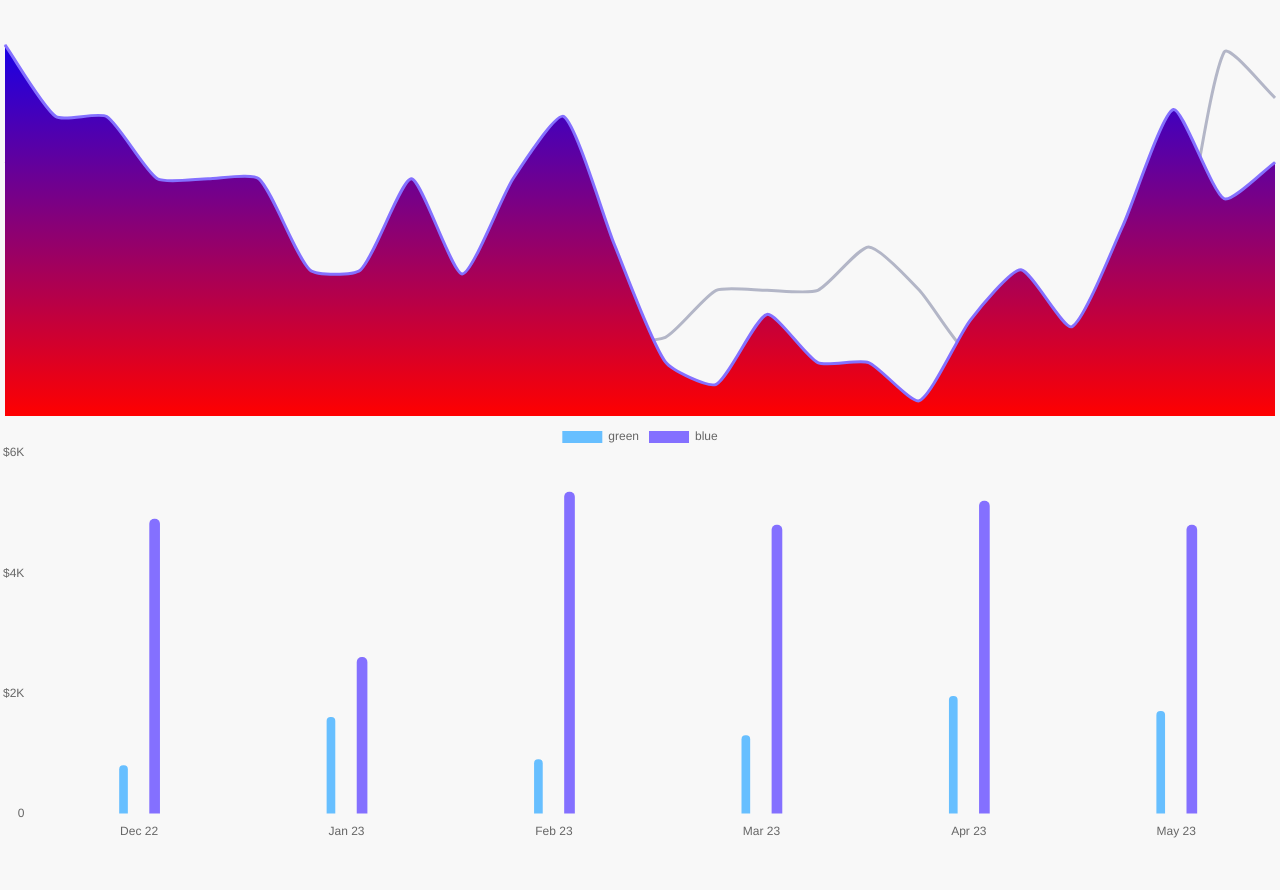
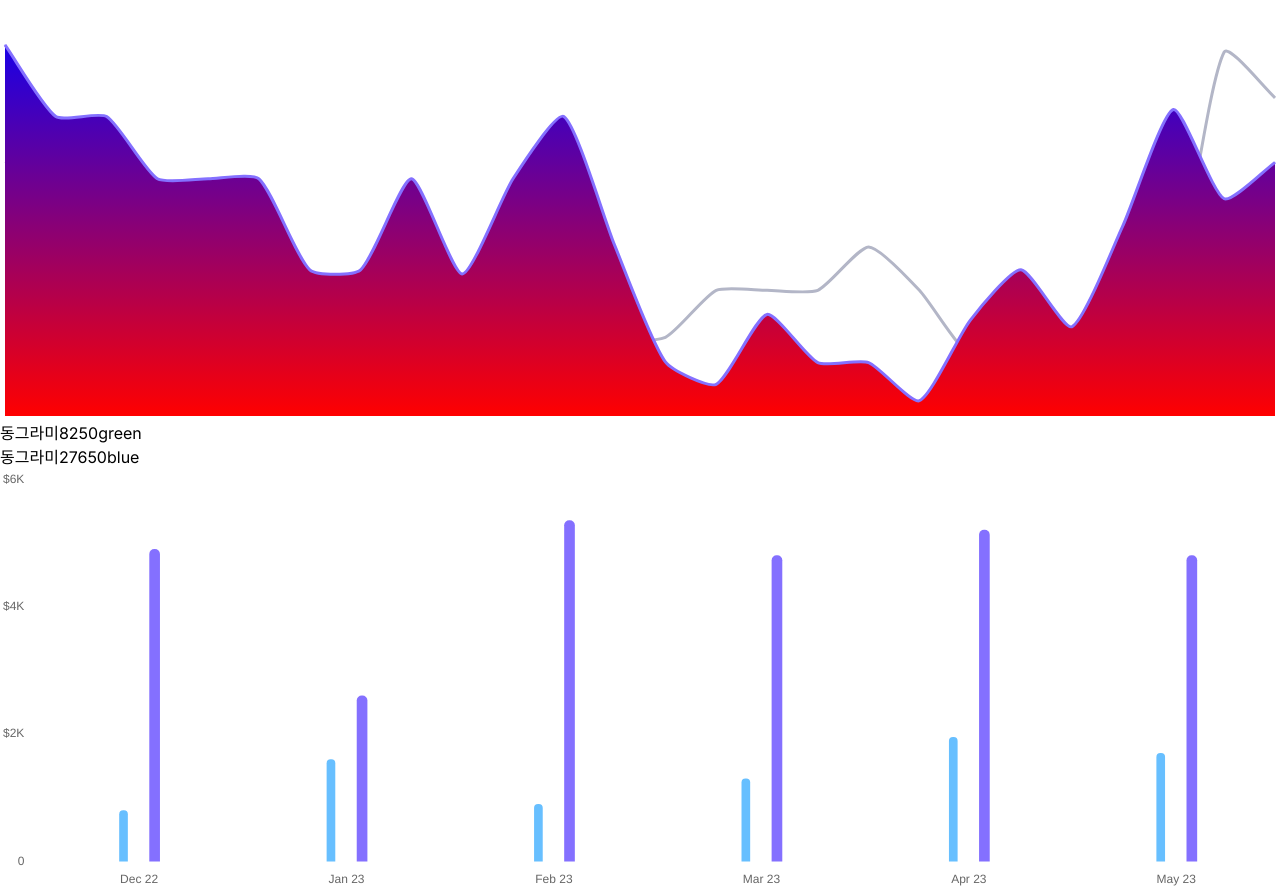
Before and after one commit to minngaeng/simple-dashboard, a Next.js app: page /chart01 in a window 1280 px wide. Before the commit the page ends 842 px from the top, so only its background shows below. Built offline with nearby package versions, Linux system fonts and the light colour scheme.

Commit message:
legend 만들기

```diff
--- a/app/globals.css
+++ b/app/globals.css
@@ -1,133 +1,4 @@
 /* global.css */
-
-/* CSS Reset */
-*,
-*::before,
-*::after {
-  box-sizing: border-box;
-  margin: 0;
-  padding: 0;
-}
-
-html {
-  line-height: 1.15; /* Improve text readability */
-  -webkit-text-size-adjust: 100%; /* Prevent font scaling in landscape */
-}
-
-body {
-  margin: 0;
-  font-family: -apple-system, BlinkMacSystemFont, 'Segoe UI', Roboto,
-    'Helvetica Neue', Arial, sans-serif;
-  background-color: #f8f8f8; /* Light background color */
-  color: #333; /* Dark text color */
-}
-
-/* Remove default button and input styles */
-button,
-input,
-textarea {
-  font-family: inherit;
-  font-size: inherit;
-}
-
-/* Improve media defaults */
-img,
-picture,
-video,
-canvas,
-svg {
-  display: block; /* Make media elements block-level */
-  max-width: 100%; /* Make images responsive */
-}
-
-/* Remove built-in form typography styles */
-input,
-button,
-textarea,
-select {
-  font: inherit;
-}
-
-/* Basic Accessibility Enhancements */
-html:focus-within {
-  scroll-behavior: smooth;
-}
-
-a {
-  text-decoration: none;
-  color: inherit;
-}
-
-a:hover {
-  text-decoration: underline;
-}
-
-/* Lists reset */
-ul,
-ol {
-  list-style: none;
-  padding: 0;
-  margin: 0;
-}
-
-/* Tables reset */
-table {
-  border-collapse: collapse;
-  border-spacing: 0;
-}
-
-/* Smooth scrolling */
-html {
-  scroll-behavior: smooth;
-}
-
-/* global.css */
-
-/* Flexbox centering */
-.fullscreen-center {
-  display: flex;
-  align-items: center;
-  justify-content: center;
-  height: 100vh;
-  width: 100vw;
-}
-
-/* Container */
-.container {
-  width: 90%;
-  max-width: 1200px;
-  margin: 0 auto;
-  padding: 20px;
-}
-
-/* global.css */
-
-/* Headings */
-h1,
-h2,
-h3,
-h4,
-h5,
-h6 {
-  font-weight: bold;
-  line-height: 1.2;
-  margin: 1rem 0;
-}
-
-/* Paragraphs */
-p {
-  margin: 0.5rem 0;
-}
-
-/* Utility classes */
-.text-center {
-  text-align: center;
-}
-
-.text-right {
-  text-align: right;
-}
-
-.text-left {
-  text-align: left;
-}
+@tailwind base;
+@tailwind components;
+@tailwind utilities;
--- a/components/BarCard.tsx
+++ b/components/BarCard.tsx
@@ -1,11 +1,38 @@
 'use client';
 import { Chart } from 'chart.js';
-
-import React, { useEffect, useRef } from 'react';
+import { ChartConfiguration } from 'chart.js';
+import React, { useEffect, useRef, useState } from 'react';
 import TooltipOptions from './TooltipOptions';
 
+interface LegendItemData {
+  label: string;
+  value: number;
+  index: number;
+  isHidden: boolean;
+}
 const BarCard = () => {
   const canvas = useRef<HTMLCanvasElement | null>(null);
+
+  const [chartInstance, setChartInstance] = useState<Chart | null>(null);
+  const [legendItems, setLegendItems] = useState<LegendItemData[]>([]);
+
+  const updateLegendItems = (chart: Chart) => {
+    if (!chart) return;
+    const items: LegendItemData[] = chart.data.datasets.map(
+      (dataset, index) => {
+        return {
+          value: (dataset.data as number[]).reduce((prev, cur) => {
+            return prev + cur;
+          }, 0),
+          label: dataset.label || '',
+          isHidden: !chart.isDatasetVisible(index),
+          index,
+        };
+      },
+    );
+
+    setLegendItems(items);
+  };
 
   useEffect(() => {
     if (canvas.current) {
@@ -82,11 +109,16 @@ const BarCard = () => {
           },
           plugins: {
             tooltip: TooltipOptions(),
+            legend: {
+              display: false,
+            },
           },
         },
       };
 
-      const chartInstance = new Chart(canvas.current, config);
+      const chartInstance = new Chart(canvas.current, config as ChartConfiguration);
+      setChartInstance(chartInstance);
+      updateLegendItems(chartInstance);
 
       return () => {
         chartInstance.destroy();
@@ -94,7 +126,41 @@ const BarCard = () => {
     }
   }, []);
 
-  return <canvas ref={canvas} width={389} height={128}></canvas>;
+  // chartInstance
+  const handleLegendClick = (index: number) => {
+    if (chartInstance) {
+      const isVisible = chartInstance.isDatasetVisible(index);
+      chartInstance.setDatasetVisibility(index, !isVisible);
+      chartInstance.update();
+      updateLegendItems(chartInstance);
+    }
+  };
+
+  return (
+    <>
+      <div>
+        <ul>
+          {legendItems.map((item) => {
+            const { value, label, index, isHidden } = item;
+            return (
+              <li key={index}>
+                {/* TODO: tailwind 사용해서 스타일링 */}
+                <button onClick={() => handleLegendClick(index)}>
+                  <span>동그라미</span>
+                  {/* value는 format */}
+                  <span className="text-red-500">{value}</span>
+                  <span className={isHidden ? "text-red-500" : "text-black"} >
+                    {label}
+                  </span>
+                </button>
+              </li>
+            );
+          })}
+        </ul>
+      </div>
+      <canvas ref={canvas} width={389} height={128}></canvas>
+    </>
+  );
 };
 
 export default BarCard;
--- a/components/LineCard.tsx
+++ b/components/LineCard.tsx
@@ -1,5 +1,5 @@
 'use client';
-import { Chart } from 'chart.js/auto';
+import { Chart, TooltipOptions as TooltipOptionsType } from 'chart.js/auto';
 import { useEffect, useRef } from 'react';
 import TooltipOptions from './TooltipOptions';
 
@@ -52,7 +52,9 @@ function LineCard() {
               ],
               fill: true,
               borderColor: '#8470FF',
-              backgroundColor: ({ chart }) => {
+              backgroundColor: ({ chart }: {
+                chart: any
+              }) => {
                 const { chartArea } = chart;
                 if (chartArea) {
                   const gradient = ctx.createLinearGradient(
@@ -96,7 +98,7 @@ function LineCard() {
             legend: {
               display: false,
             },
-            tooltip: TooltipOptions(),
+            tooltip: TooltipOptions() as unknown as TooltipOptionsType,
           },
 
           scales: {
```
Also changed, not shown: app/layout.tsx (+6 -6 lines), app/page.tsx (line endings or trailing spaces).
